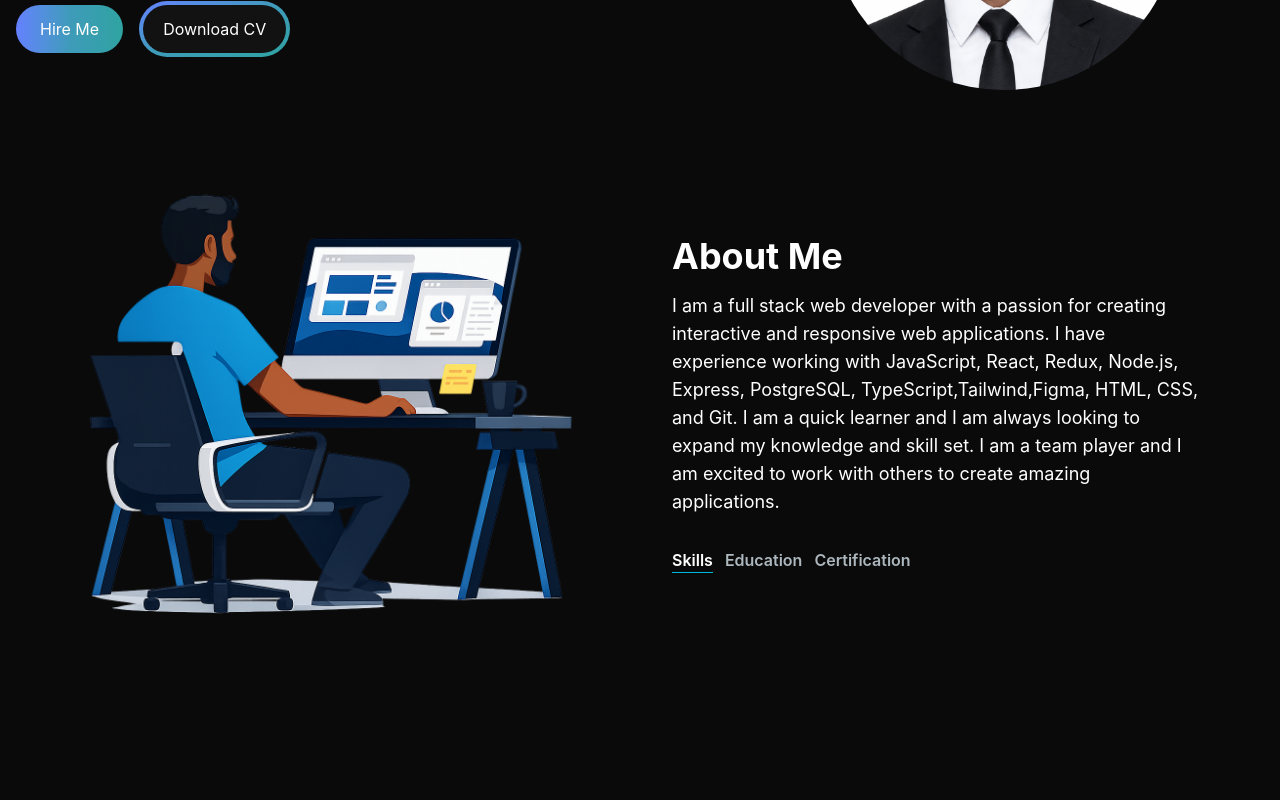
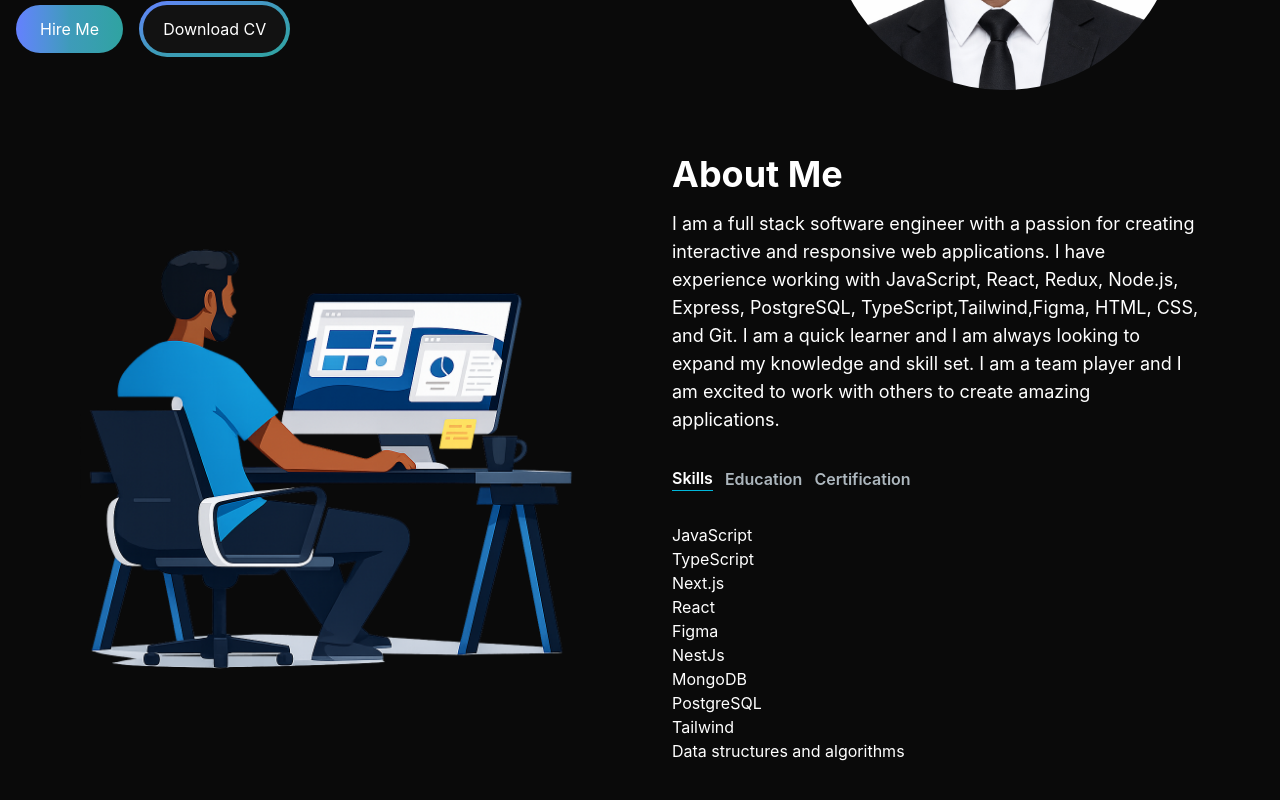
Before and after one commit to mupenziherve/non-stop-challenges, a Next.js app in the folder my-portifolio/portifolio/: page / in a window 1280 px wide. Shown: the part 436-1236 px from the top of the page. Before the commit the page ends 1170 px from the top, so only its background shows below. Built offline with nearby package versions, Linux system fonts and the light colour scheme.

Commit message:
Tab comleted

```diff
--- a/my-portifolio/portifolio/app/components/AboutSection.jsx
+++ b/my-portifolio/portifolio/app/components/AboutSection.jsx
@@ -13,11 +13,38 @@ const TAB_DATA = [
         <li>JavaScript</li>
         <li>TypeScript</li>
         <li>Next.js</li>
-        <li>Next.js</li>
-        <li>Next.js</li>
-        <li>Next.js</li>
-        <li>Next.js</li>
-        <li>Next.js</li>
+        <li>React</li>
+        <li>Figma</li>
+        <li>NestJs</li>
+        <li>MongoDB</li>
+        <li>PostgreSQL</li>
+        <li>Tailwind</li>
+        <li>Data structures and algorithms</li>
+      </ul>
+    ),
+  },
+  {
+    title: 'Education',
+    id: 'education',
+    content: (
+      <ul>
+        <li>College Saint Partrick, Diploma in Software Development </li>
+        <li>
+          University of Kigali, Bachelor of Science with Honoursin Business
+          Information Technology
+        </li>
+      </ul>
+    ),
+  },
+  {
+    title: 'Certification',
+    id: 'certification',
+    content: (
+      <ul>
+        <li>Programming Foundation with JavaScript from CodeSignal </li>
+        <li>Front-End Development Libraries Certification from FreeCodeCamp</li>
+        <li>Algorithm & Data Structure from FREECODECAMP</li>
+        <li>Advanced UI/UX design from Great Learning </li>
       </ul>
     ),
   },
@@ -41,7 +68,7 @@ const AboutSection = () => {
         <div>
           <h2 className="text-4xl font-bold text-white mb-4">About Me</h2>
           <p className="text-base lg:text-lg">
-            I am a full stack web developer with a passion for creating
+            I am a full stack software engineer with a passion for creating
             interactive and responsive web applications. I have experience
             working with JavaScript, React, Redux, Node.js, Express, PostgreSQL,
             TypeScript,Tailwind,Figma, HTML, CSS, and Git. I am a quick learner
@@ -53,23 +80,26 @@ const AboutSection = () => {
             <TabButton
               selectTab={() => handleTabChange('skills')}
               active={tab === 'skills'}
-            >{""}
-              Skills{""}
+            >
+              {''}
+              Skills{''}
             </TabButton>
             <TabButton
               selectTab={() => handleTabChange('education')}
               active={tab === 'education'}
-            >{""}
-             Education{""}
+            >
+              {''}
+              Education{''}
             </TabButton>
             <TabButton
               selectTab={() => handleTabChange('certification')}
               active={tab === 'certification'}
-            >{""}
-              Certification{""}
+            >
+              {''}
+              Certification{''}
             </TabButton>
-
           </div>
+          <div className="mt-8">{TAB_DATA.find((t) => t.id === tab).content}</div>
         </div>
       </div>
     </section>
```
